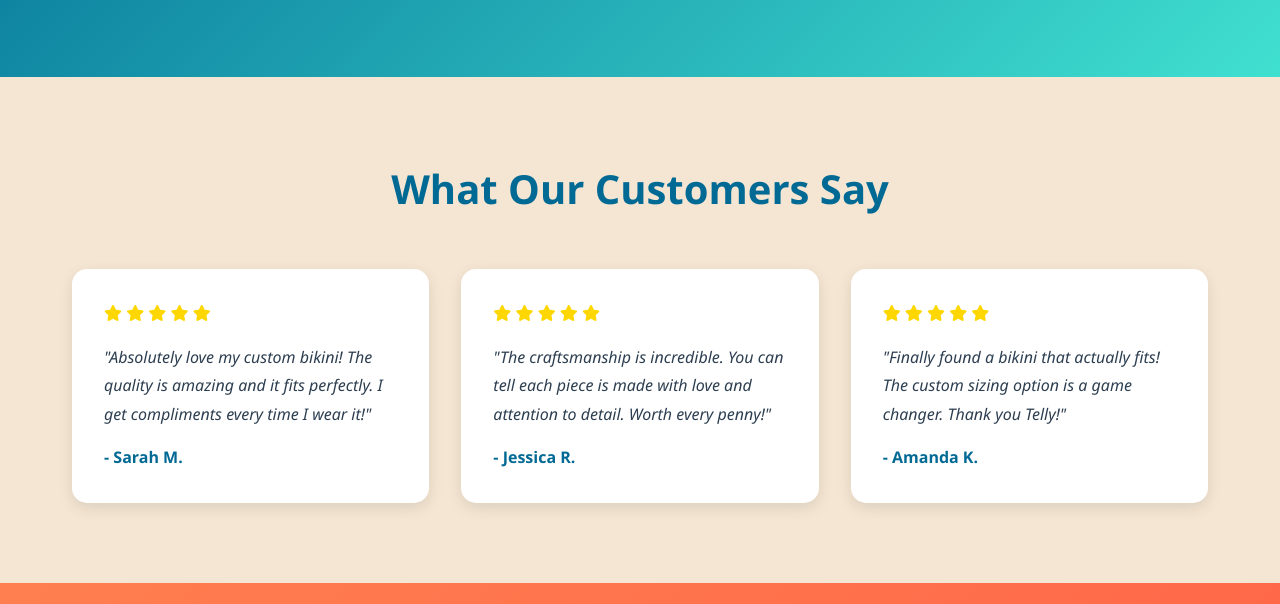
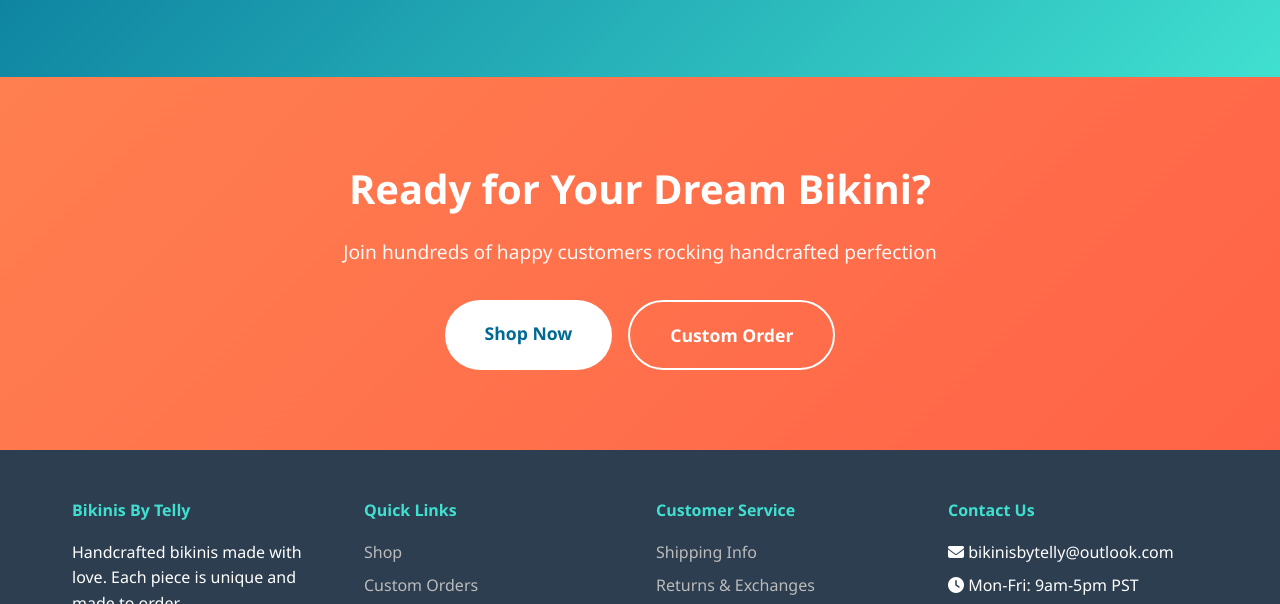
Before and after one commit to cmforgedbyfire/bikinisbytelly, a plain HTML site: page index.html in a window 1280 px wide. Shown: the part 2661-3265 px from the top of the page. Drawn offline with Linux system fonts and the light colour scheme.

Commit message:
Remove fake testimonials

```diff
--- a/index.html
+++ b/index.html
@@ -176,50 +176,6 @@
         </div>
     </section>
 
-    <!-- Testimonials -->
-    <section class="testimonials">
-        <div class="container">
-            <div class="section-header">
-                <h2>What Our Customers Say</h2>
-            </div>
-            <div class="testimonial-grid">
-                <div class="testimonial-card">
-                    <div class="stars">
-                        <i class="fas fa-star"></i>
-                        <i class="fas fa-star"></i>
-                        <i class="fas fa-star"></i>
-                        <i class="fas fa-star"></i>
-                        <i class="fas fa-star"></i>
-                    </div>
-                    <p class="testimonial-text">"Absolutely love my custom bikini! The quality is amazing and it fits perfectly. I get compliments every time I wear it!"</p>
-                    <div class="testimonial-author">- Sarah M.</div>
-                </div>
-                <div class="testimonial-card">
-                    <div class="stars">
-                        <i class="fas fa-star"></i>
-                        <i class="fas fa-star"></i>
-                        <i class="fas fa-star"></i>
-                        <i class="fas fa-star"></i>
-                        <i class="fas fa-star"></i>
-                    </div>
-                    <p class="testimonial-text">"The craftsmanship is incredible. You can tell each piece is made with love and attention to detail. Worth every penny!"</p>
-                    <div class="testimonial-author">- Jessica R.</div>
-                </div>
-                <div class="testimonial-card">
-                    <div class="stars">
-                        <i class="fas fa-star"></i>
-                        <i class="fas fa-star"></i>
-                        <i class="fas fa-star"></i>
-                        <i class="fas fa-star"></i>
-                        <i class="fas fa-star"></i>
-                    </div>
-                    <p class="testimonial-text">"Finally found a bikini that actually fits! The custom sizing option is a game changer. Thank you Telly!"</p>
-                    <div class="testimonial-author">- Amanda K.</div>
-                </div>
-            </div>
-        </div>
-    </section>
-
     <!-- CTA Section -->
     <section class="cta">
         <div class="container">
```
